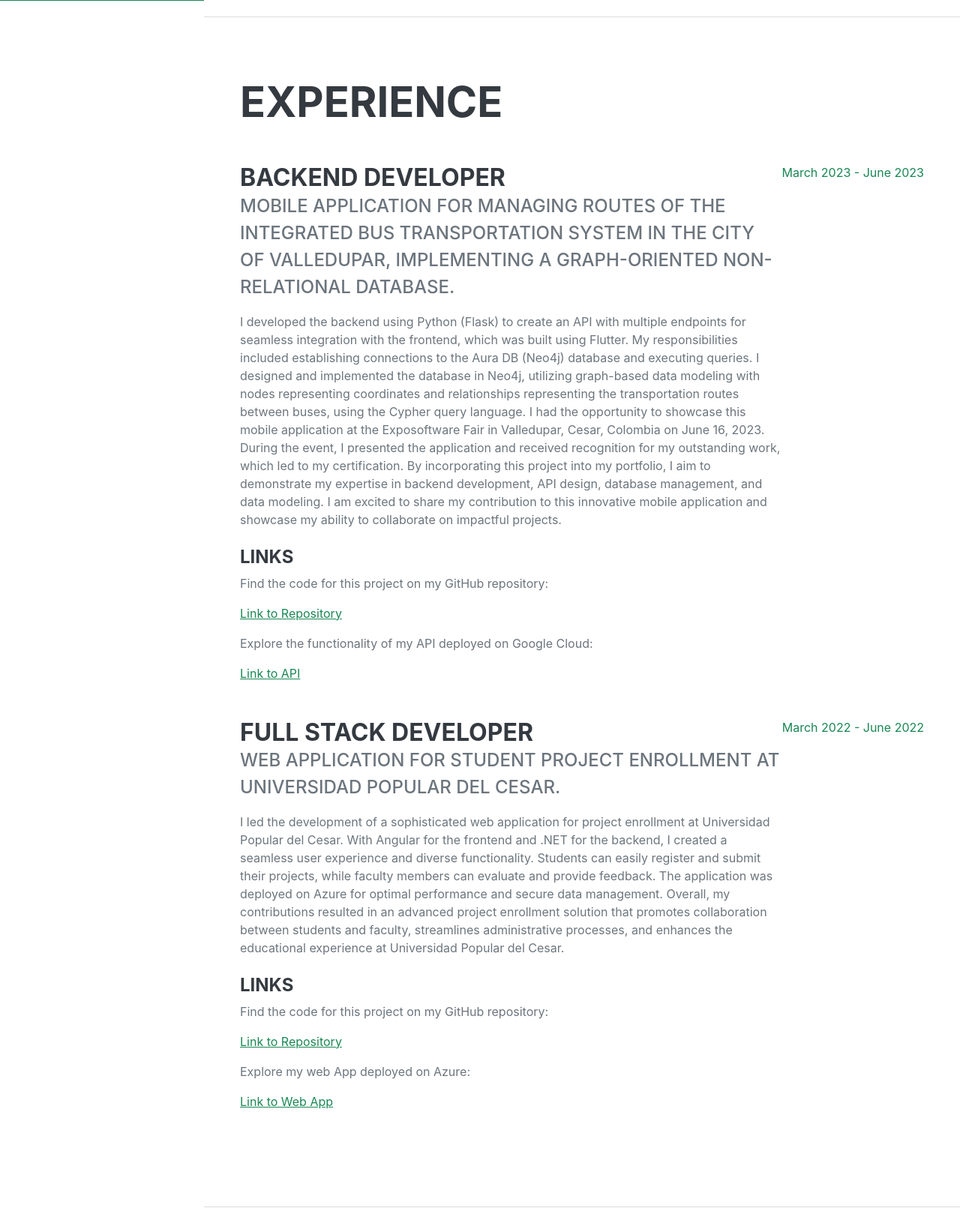
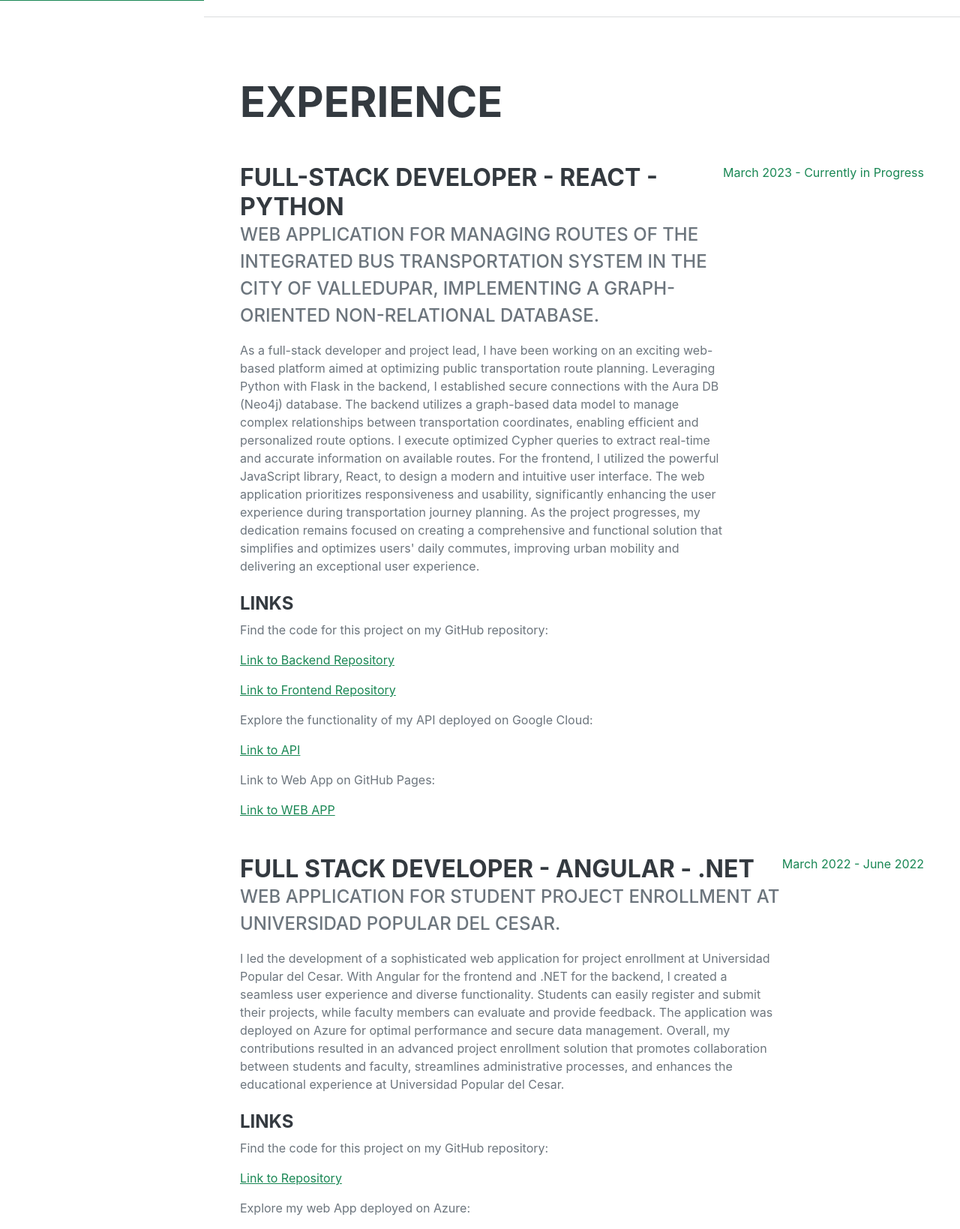
Before and after one commit to Sirmauricio10000/DJANGO-PORTFOLIO, a Django app: page / in a window 1280 px wide. Shown: the part 799-2438 px from the top of the page at 75% size. Run offline with Django 3.2, Linux system fonts and the light colour scheme; some libraries are stand-ins or nearby versions; some web fonts are replaced.

Commit message:
experience updated

```diff
--- a/myapp/templates/index.html
+++ b/myapp/templates/index.html
@@ -85,15 +85,13 @@
                     <h2 class="mb-5">Experience</h2>
                     <div class="d-flex flex-column flex-md-row justify-content-between mb-2">
                         <div class="flex-grow-1">
-                            <h3 class="mb-0">Backend Developer</h3>
-                            <div class="subheading mb-3">Mobile application for managing routes of the integrated bus transportation system in the city of Valledupar, implementing a graph-oriented non-relational database.</div>
-                            <p>I developed the backend using Python (Flask) to create an API with multiple endpoints for seamless integration with the frontend, which was built using Flutter. My responsibilities included establishing connections to the Aura DB (Neo4j) database and executing queries. I designed and implemented the database in Neo4j, utilizing graph-based data modeling with nodes representing coordinates and relationships representing the transportation routes between buses, using the Cypher query language.
+                            <h3 class="mb-0">Full-Stack Developer - React - Python</h3>
+                            <div class="subheading mb-3">Web application for managing routes of the integrated bus transportation system in the city of Valledupar, implementing a graph-oriented non-relational database.</div>
+                            <p>As a full-stack developer and project lead, I have been working on an exciting web-based platform aimed at optimizing public transportation route planning. Leveraging Python with Flask in the backend, I established secure connections with the Aura DB (Neo4j) database. The backend utilizes a graph-based data model to manage complex relationships between transportation coordinates, enabling efficient and personalized route options. I execute optimized Cypher queries to extract real-time and accurate information on available routes.
 
-                                I had the opportunity to showcase this mobile application at the Exposoftware Fair in Valledupar, Cesar, Colombia on June 16, 2023. During the event, I presented the application and received recognition for my outstanding work, which led to my certification.
-
-                                By incorporating this project into my portfolio, I aim to demonstrate my expertise in backend development, API design, database management, and data modeling. I am excited to share my contribution to this innovative mobile application and showcase my ability to collaborate on impactful projects.</p>
+                                For the frontend, I utilized the powerful JavaScript library, React, to design a modern and intuitive user interface. The web application prioritizes responsiveness and usability, significantly enhancing the user experience during transportation journey planning. As the project progresses, my dedication remains focused on creating a comprehensive and functional solution that simplifies and optimizes users' daily commutes, improving urban mobility and delivering an exceptional user experience.</p>
                         </div>
-                        <div class="flex-shrink-0"><span class="text-success">March 2023 - June 2023</span></div>
+                        <div class="flex-shrink-0"><span class="text-success">March 2023 - Currently in Progress</span></div>
                     </div>
 
                     <div class="mb-5">
@@ -101,7 +99,11 @@
                         <p>Find the code for this project on my GitHub repository:</p>
 
                         {% with link_url='https://github.com/Sirmauricio10000/PROYECTO_BD_RUTAS_VALLEDUPAR' %}
-                        <p><a href="{% url 'link_clicked' link_url %}" target="_blank" class="text-success">Link to Repository</a></p>
+                        <p><a href="{% url 'link_clicked' link_url %}" target="_blank" class="text-success">Link to Backend Repository</a></p>
+                        {% endwith %}
+
+                        {% with link_url='https://github.com/Sirmauricio10000/turuta_front-end-REACT' %}
+                        <p><a href="{% url 'link_clicked' link_url %}" target="_blank" class="text-success">Link to Frontend Repository</a></p>
                         {% endwith %}
 
                         <p>Explore the functionality of my API deployed on Google Cloud:</p>
@@ -110,11 +112,16 @@
                         <p><a href="{% url 'link_clicked' link_url %}" target="_blank" class="text-success">Link to API</a></p>
                         {% endwith %}
 
+                        <p>Link to Web App on GitHub Pages:</p>
+                        {% with link_url='https://sirmauricio10000.github.io/turuta_front-end-REACT/' %}
+                        <p><a href="{% url 'link_clicked' link_url %}" target="_blank" class="text-success">Link to WEB APP</a></p>
+                        {% endwith %}
+
                     </div>
 
                     <div class="d-flex flex-column flex-md-row justify-content-between mb-2">
                         <div class="flex-grow-1">
-                            <h3 class="mb-0">Full Stack Developer</h3>
+                            <h3 class="mb-0">Full Stack Developer - Angular - .NET</h3>
                             <div class="subheading mb-3">Web application for student project enrollment at Universidad Popular del Cesar.</div>
                             <p>I led the development of a sophisticated web application for project enrollment at Universidad Popular del Cesar. With Angular for the frontend and .NET for the backend, I created a seamless user experience and diverse functionality. Students can easily register and submit their projects, while faculty members can evaluate and provide feedback. The application was deployed on Azure for optimal performance and secure data management. Overall, my contributions resulted in an advanced project enrollment solution that promotes collaboration between students and faculty, streamlines administrative processes, and enhances the educational experience at Universidad Popular del Cesar.</p>
                         </div>
@@ -134,8 +141,6 @@
                         <p><a href="{% url 'link_clicked' link_url %}" target="_blank" class="text-success">Link to Web App</a></p>
                         {% endwith %}
                     </div>
-
-
                 </div>
             </section>
             <hr class="m-0" />
```
